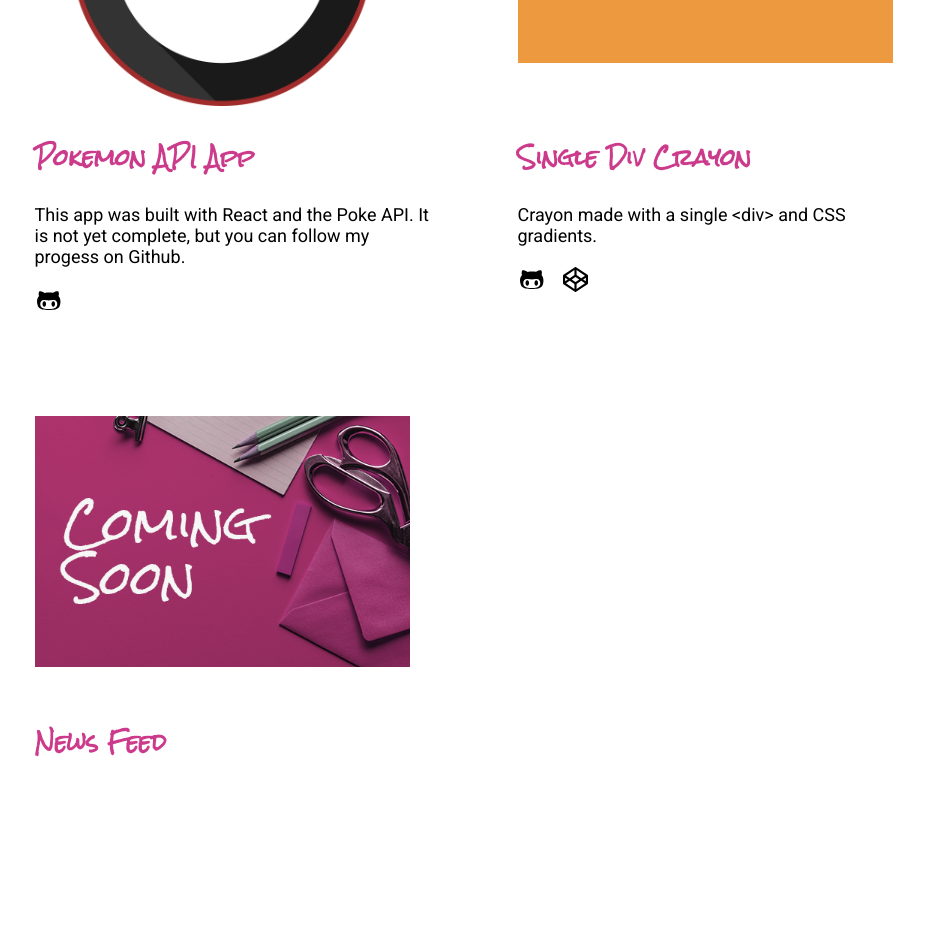
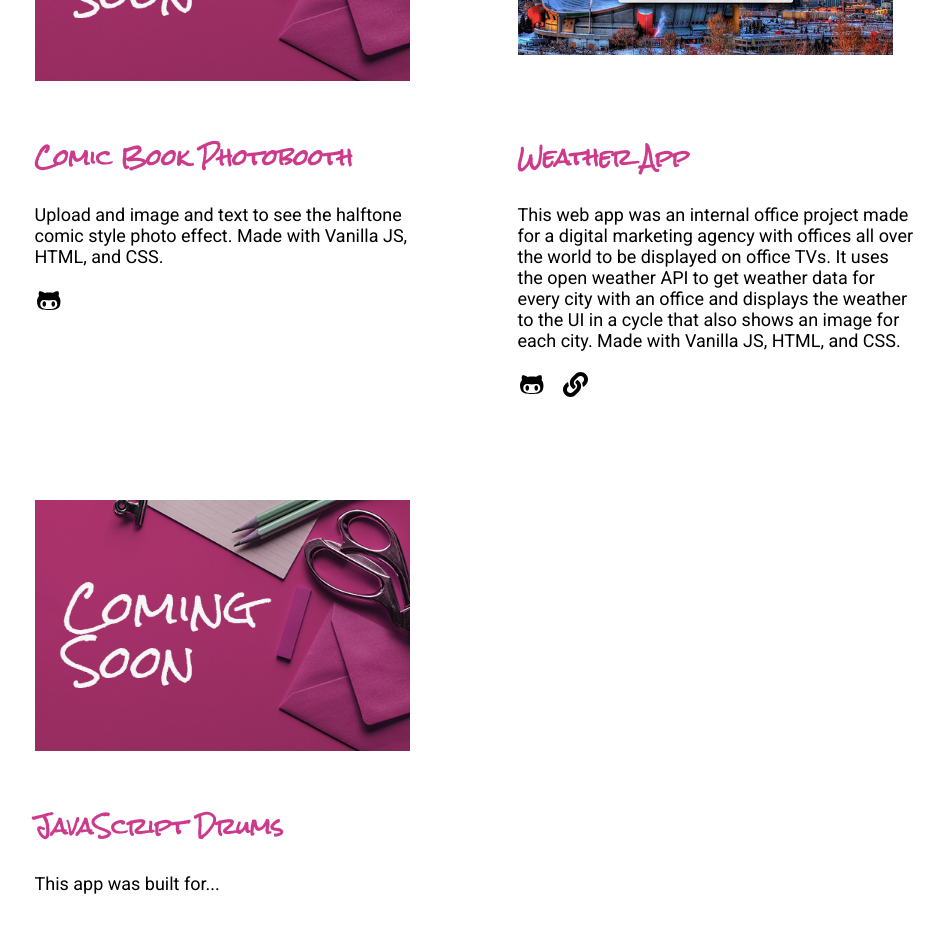
Before and after one commit to meglaurie/Portfolio-Summer-2020, a React (Create React App) app in the folder my-react-website/: page /project-list in a window 1280 px wide. Shown: the part 440-1372 px from the top of the page, without its empty margins (164-1106 px from the left). Before the commit the page ends 1304 px from the top, so only its background shows below. Built offline with nearby package versions, Linux system fonts and the light colour scheme.

Commit message:
added links to projects updated content

```diff
--- a/my-react-website/src/components/ProjectList.js
+++ b/my-react-website/src/components/ProjectList.js
@@ -1,6 +1,6 @@
 import React from 'react';
 import { faGithubAlt, faDribbble, faFigma, faCodepen } from '@fortawesome/free-brands-svg-icons';
-
+import { faLink } from '@fortawesome/free-solid-svg-icons';
 import { FontAwesomeIcon } from "@fortawesome/react-fontawesome";
 
 const ProjectList = ({ projects }) => (
@@ -15,6 +15,7 @@ const ProjectList = ({ projects }) => (
           <a className={projects.dribbble === '' ? "display-none" : "fa-icon project-icon"} target="_blank" rel="noopener noreferrer" aria-label="Dribbble external link" href={projects.drbbble}><FontAwesomeIcon icon={faDribbble} /></a>
           <a className={projects.figma === '' ? "display-none" : "fa-icon project-icon"} target="_blank" rel="noopener noreferrer" aria-label="Figma external link" href={projects.figma}><FontAwesomeIcon icon={faFigma} /></a>
           <a className={projects.codepen === '' ? "display-none" : "fa-icon project-icon"} target="_blank" rel="noopener noreferrer" aria-label="Codepen external link" href={projects.codepen}><FontAwesomeIcon icon={faCodepen} /></a>
+          <a className={projects.link === '' ? "display-none" : "fa-icon project-icon"} target="_blank" rel="noopener noreferrer" aria-label="external link" href={projects.link}><FontAwesomeIcon icon={faLink} /></a>
         </div>
     </div>
   ))}
--- a/my-react-website/src/pages/ProjectContent.js
+++ b/my-react-website/src/pages/ProjectContent.js
@@ -1,29 +1,31 @@
 const projects = [
   {
       name: 'Project 1',
-      title: 'Pokemon API App',
-      image: require('../imgs/pokemon.png'),
-      alt: 'poke ball',
-      github: 'https://github.com/meglaurie/Pokemon-API-App',
+      title: 'Comic Book Photobooth',
+      image: require('../imgs/coming-soon.png'),
+      alt: 'Comic Book Photo booth',
+      github: 'https://github.com/meglaurie/Frontend-coding-challenge',
       dribbble: '',
       figma: '',
       codepen: '',
+      link: '',
       content: [
-          `This app was built with React and the Poke API. It is not yet complete, but you can follow my progess on Github.`,
+          `Upload and image and text to see the halftone comic style photo effect. Made with Vanilla JS, HTML, and CSS.`,
       ]
-  },{
-      name: 'Project 2',
-      title: 'Single Div Crayon',
-      image: require('../imgs/SingleDivCrayon.png'),
-      alt: 'poke ball',
-      github: 'https://github.com/meglaurie/CSS-Excercises/tree/master/single-div-crayon',
-      dribbble: '',
-      figma: '',
-      codepen: 'https://codepen.io/mlaur568/full/zYBwXXP',
-      content: [
-          `Crayon made with a single <div> and CSS gradients.`,
-      ]
-  },
+   },
+//   ,{
+//       name: 'Project 2',
+//       title: 'Single Div Crayon',
+//       image: require('../imgs/SingleDivCrayon.png'),
+//       alt: 'poke ball',
+//       github: 'https://github.com/meglaurie/CSS-Excercises/tree/master/single-div-crayon',
+//       dribbble: '',
+//       figma: '',
+//       codepen: 'https://codepen.io/mlaur568/full/zYBwXXP',
+//       content: [
+//           `Crayon made with a single <div> and CSS gradients.`,
+//       ]
+//   },
   // {
   //     name: 'Project 3',
   //     title: 'Hello There',
@@ -50,16 +52,31 @@ const projects = [
   //     ]
   // },
   {
-        name: 'Project 5',
-        title: 'News Feed',
+        name: 'Project 2',
+        title: 'Weather App',
+        image: require('../imgs/weatherAppScreenShot.png'),
+        alt: 'weataher app',
+        github: 'https://github.com/meglaurie/weatherApp',
+        dribbble: '',
+        figma: '',
+        codepen: '',
+        link: 'http://meganlaurie.ca/weatherApp/root/index.html',
+        content: [
+            `This web app was an internal office project made for a digital marketing agency with offices all over the world to be displayed on office TVs. It uses the open weather API to get weather data for every city with an office and displays the weather to the UI in a cycle that also shows an image for each city. Made with Vanilla JS, HTML, and CSS.`,
+        ]
+    },
+    {
+        name: 'Project 3',
+        title: 'JavaScript Drums',
         image: require('../imgs/coming-soon.png'),
-        alt: 'coming soon',
+        alt: 'Drum Hero',
         github: '',
         dribbble: '',
         figma: '',
         codepen: '',
+        link: '',
         content: [
-            ``,
+            `This app was built for...`,
         ]
     },
 
```
Also changed, not shown: my-react-website/src/imgs/weatherAppScreenShot.png (added).
